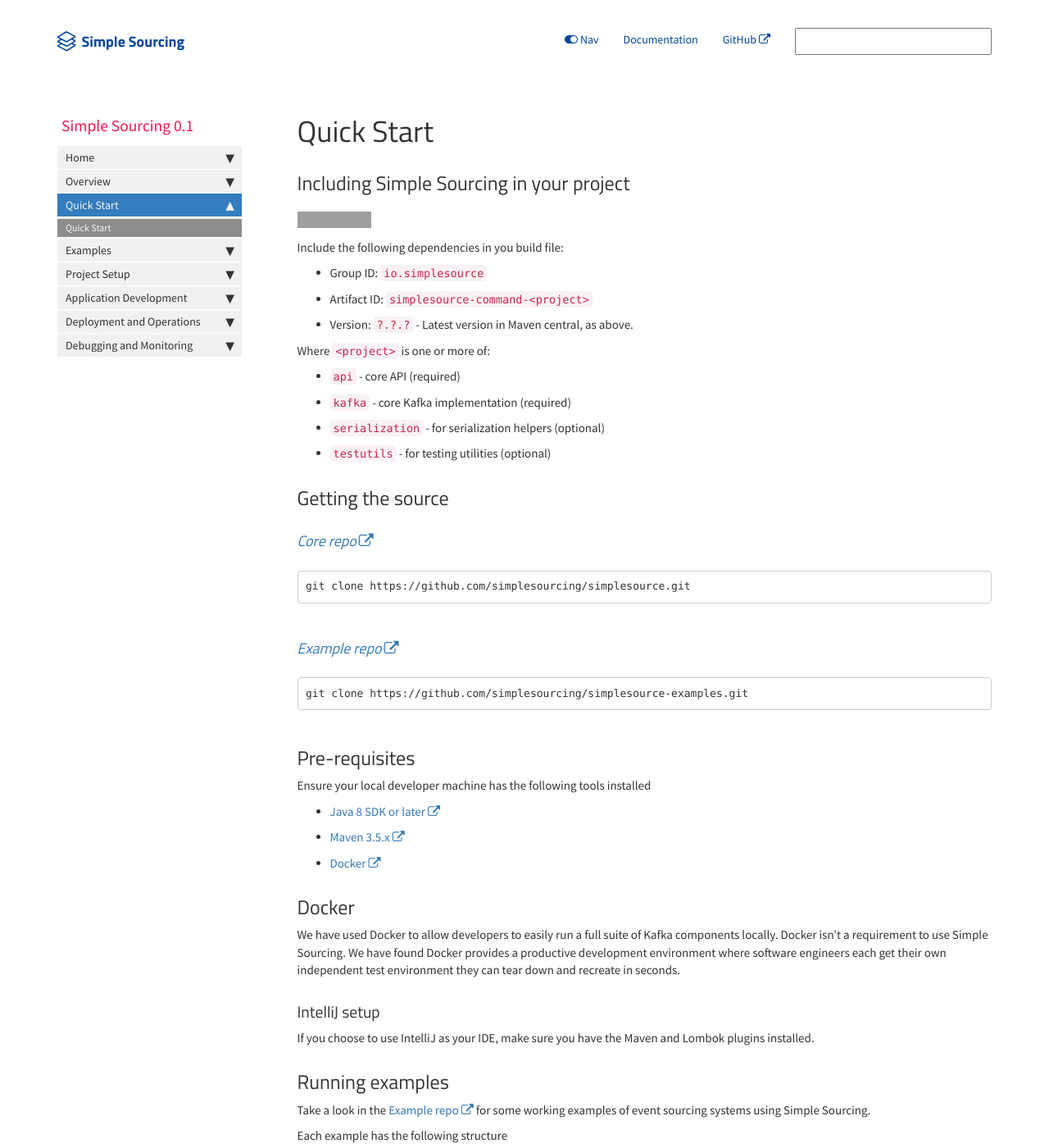
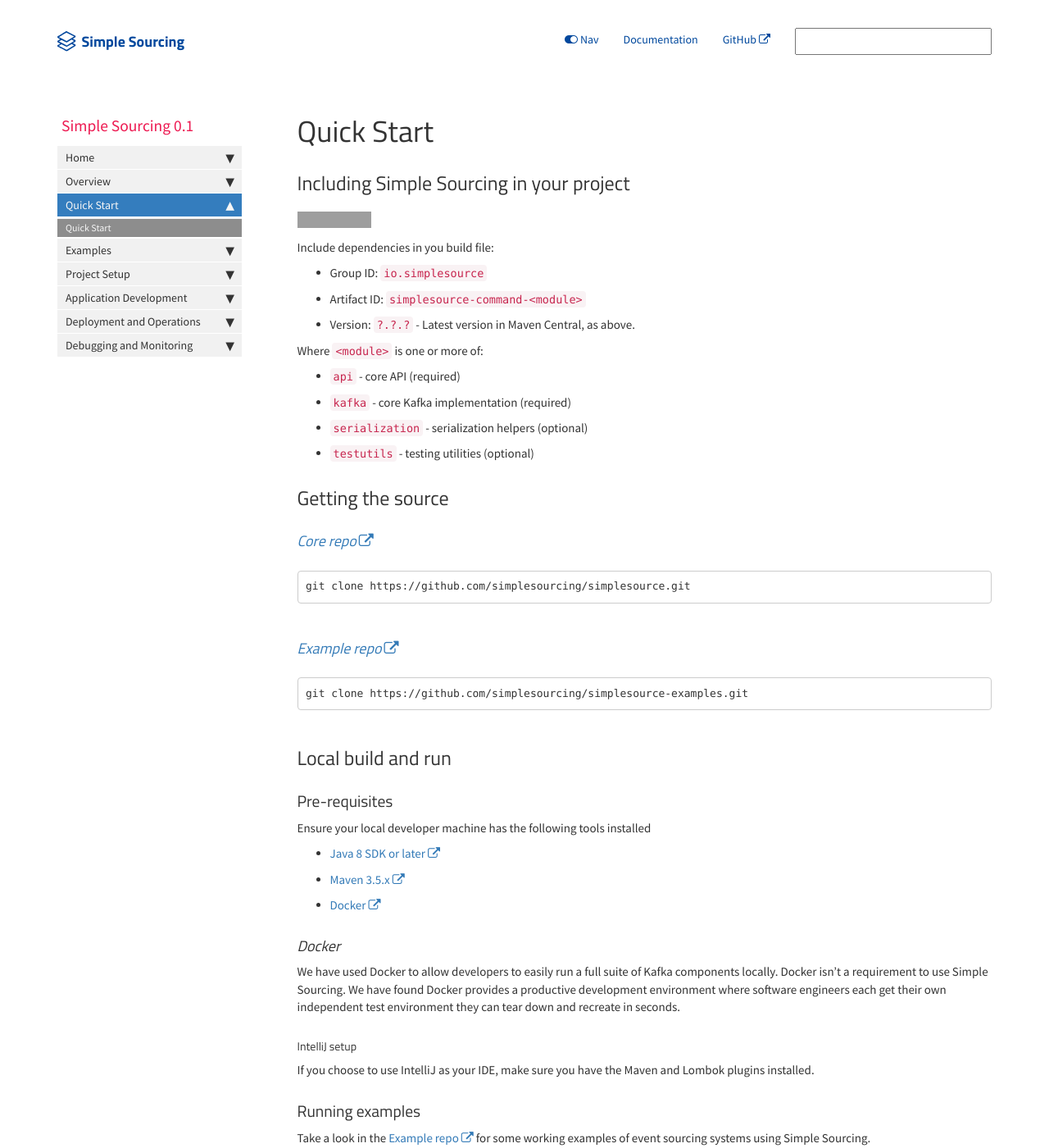
Before and after one commit to simplesourcing/simplesourcing.github.io, a Jekyll site: the page built from pages/docs/quickstart.md, in a window 1280 px wide and 1400 px high. Shown: the whole window at 82% size. Built offline with Jekyll 4.4.1, drawn with Linux system fonts in a browser that asks for light colours; nearby versions of some CDN libraries; comment, search, counter and statistics services are not loaded; some of the changed text lies outside the part shown; grey boxes are pictures that could not be loaded.

Commit message:
more changes to quickstart

````diff
--- a/pages/docs/quickstart.md
+++ b/pages/docs/quickstart.md
@@ -8,17 +8,17 @@
 
 ![](https://maven-badges.herokuapp.com/maven-central/io.simplesource/simplesource-command-api/badge.svg)
 
-Include the following dependencies in you build file:
+Include dependencies in you build file:
 
 * Group ID: `io.simplesource`
-* Artifact ID: `simplesource-command-<project>`
-* Version: `?.?.?` - Latest version in Maven central, as above.
+* Artifact ID: `simplesource-command-<module>`
+* Version: `?.?.?` - Latest version in Maven Central, as above.
 
-Where `<project>` is one or more of:
+Where `<module>` is one or more of:
 * `api` - core API (required)
 * `kafka` - core Kafka implementation (required)
-* `serialization` - for serialization helpers (optional)
-* `testutils` - for testing utilities (optional)
+* `serialization` - serialization helpers (optional)
+* `testutils` - testing utilities (optional)
 
 ## Getting the source
 
@@ -32,7 +32,9 @@
 git clone https://github.com/simplesourcing/simplesource-examples.git
 ```
 
-## Pre-requisites
+## Local build and run
+
+### Pre-requisites
 
 Ensure your local developer machine has the following tools installed
 
@@ -40,18 +42,18 @@
    * [Maven 3.5.x](https://maven.apache.org/download.cgi)
    * [Docker](https://download.docker.com/mac/stable/Docker.dmg)
 
-## Docker
+#### Docker
 
 We have used Docker to allow developers to easily run a full suite of Kafka components locally.
 Docker isn't a requirement to use Simple Sourcing. We have found Docker provides
 a productive development environment where software engineers each get their own independent
 test environment they can tear down and recreate in seconds.
 
-### IntelliJ setup
+##### IntelliJ setup
 
 If you choose to use IntelliJ as your IDE, make sure you have the Maven and Lombok plugins installed.
 
-## Running examples
+### Running examples
 
 Take a look in the [Example repo](https://github.com/simplesourcing/simplesource-examples) for some working examples of event sourcing systems using
 Simple Sourcing.
@@ -65,7 +67,7 @@
 
 Each of the example applications has one or more `Runner` classes with main methods to run simple tests of the included aggregate types. Run these from your IDE or from the command line using Maven
 
-#### User Avro example
+#### User example (Avro)
 
 1. **Start the backend**
 
@@ -122,9 +124,9 @@
 
 1. Open a browser at [http://localhost:3000](http://localhost:3000)
 
-## Troubleshooting
+### Troubleshooting
 
-### InvalidStateStoreException
+##### InvalidStateStoreException
 
 If when trying the example runners you see something like the following exception...
 
````
